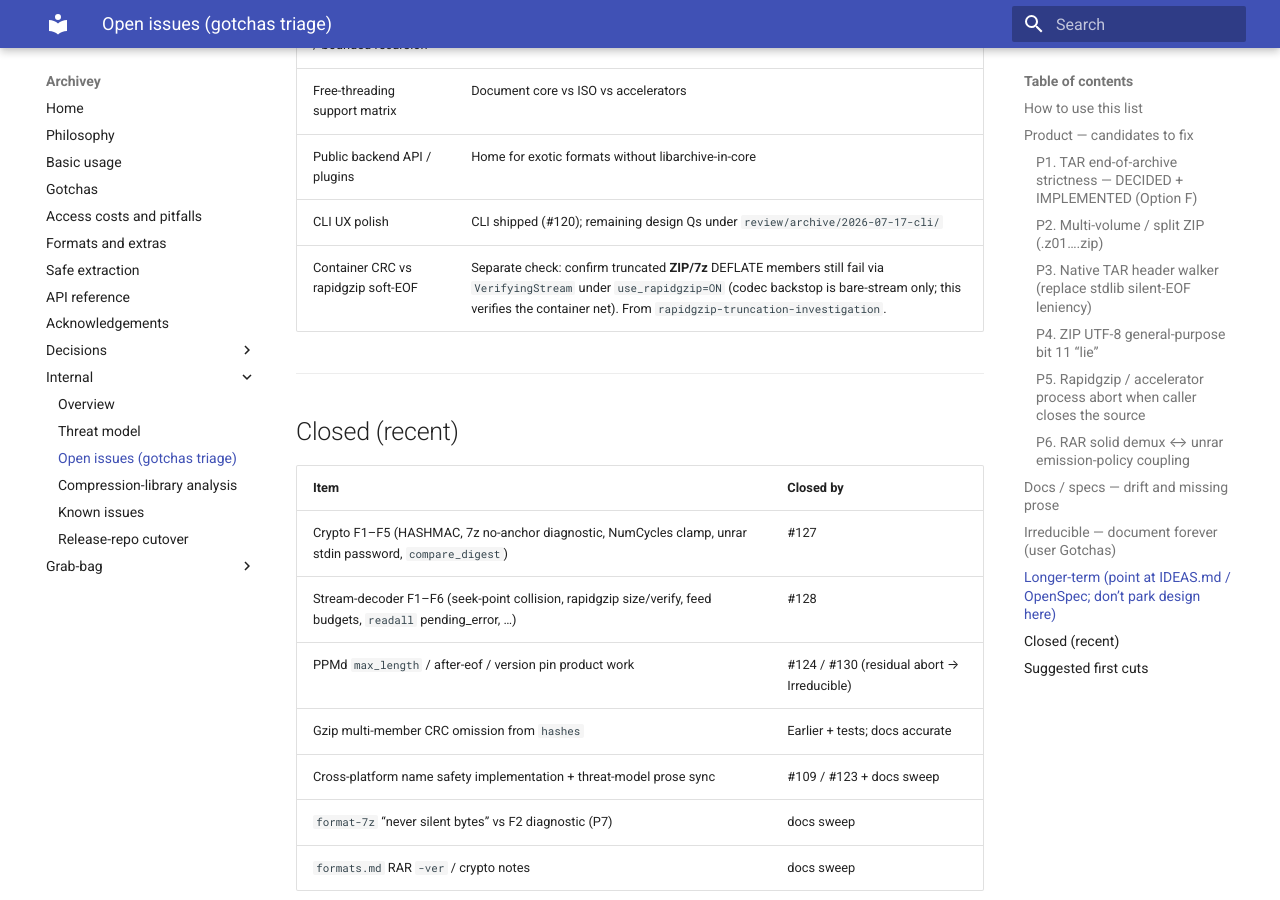
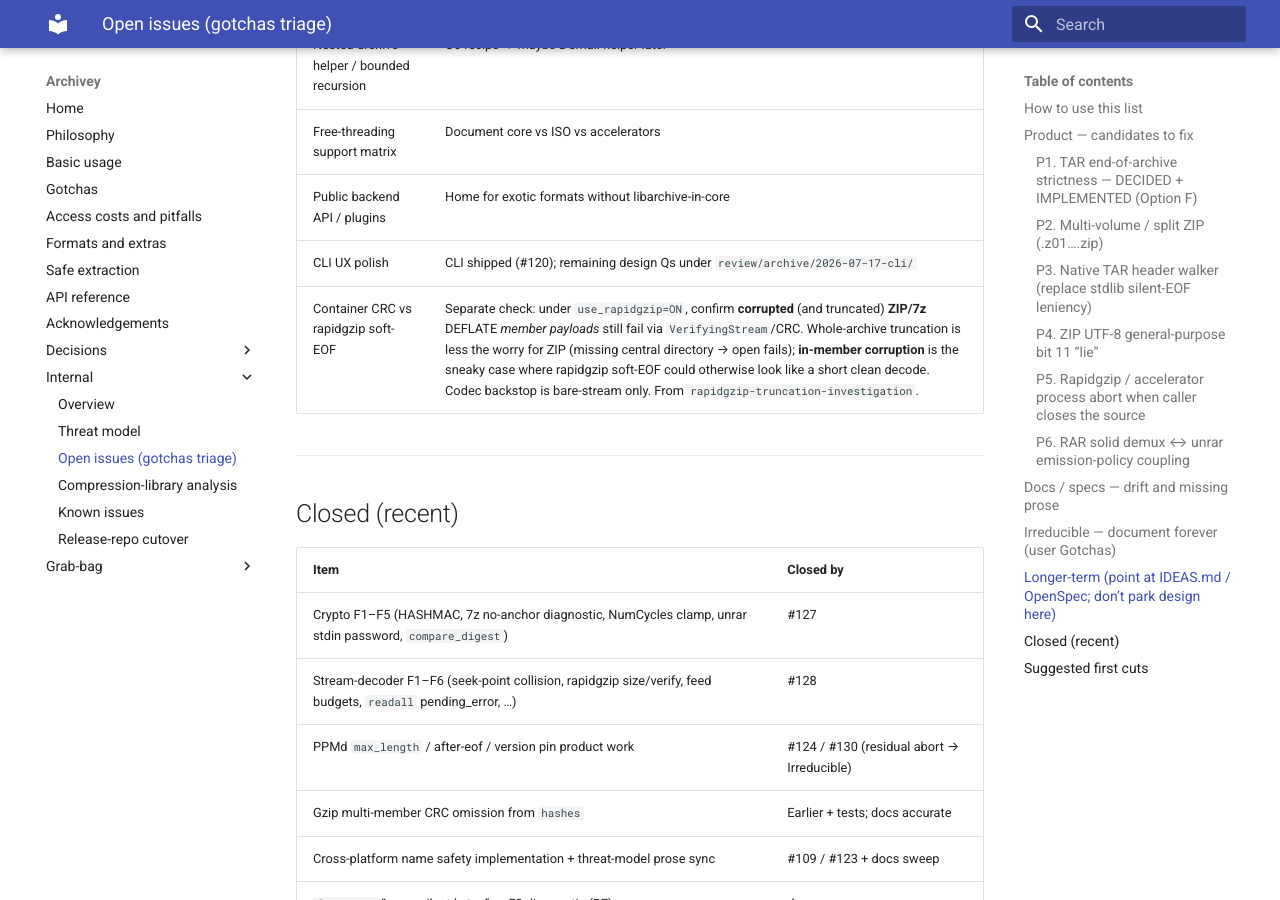
Before and after one commit to davitf/archivey-2, an MkDocs documentation site: the page built from docs/internal/open-issues.md, in a window 1280 px wide and 900 px high, scrolled down 5203 px. Built offline with MkDocs 1.6.1 and Material for MkDocs 9.7.7, drawn with Linux system fonts in a browser that asks for light colours.

Commit message:
Clarify container follow-up: corruption over archive truncation
ZIP whole-archive cuts usually fail at the central directory; the sneaky
case is in-member corruption under rapidgzip soft-EOF.

Co-authored-by: Davi Figueiredo <davitf@users.noreply.github.com>

```diff
--- a/docs/internal/open-issues.md
+++ b/docs/internal/open-issues.md
@@ -168,7 +168,7 @@ help; they do not disappear. Covered in [Gotchas](../gotchas.md).
 | Free-threading support matrix | Document core vs ISO vs accelerators |
 | Public backend API / plugins | Home for exotic formats without libarchive-in-core |
 | CLI UX polish | CLI shipped (#120); remaining design Qs under `review/archive/2026-07-17-cli/` |
-| Container CRC vs rapidgzip soft-EOF | Separate check: confirm truncated **ZIP/7z** DEFLATE members still fail via `VerifyingStream` under `use_rapidgzip=ON` (codec backstop is bare-stream only; this verifies the container net). From `rapidgzip-truncation-investigation`. |
+| Container CRC vs rapidgzip soft-EOF | Separate check: under `use_rapidgzip=ON`, confirm **corrupted** (and truncated) **ZIP/7z** DEFLATE *member payloads* still fail via `VerifyingStream`/CRC. Whole-archive truncation is less the worry for ZIP (missing central directory → open fails); **in-member corruption** is the sneaky case where rapidgzip soft-EOF could otherwise look like a short clean decode. Codec backstop is bare-stream only. From `rapidgzip-truncation-investigation`. |
 
 ---
 
```
Also changed, not shown: openspec/changes/rapidgzip-truncation-investigation/brief.md (+1 -1 lines), openspec/changes/rapidgzip-truncation-investigation/tasks.md (+4 -2 lines).
